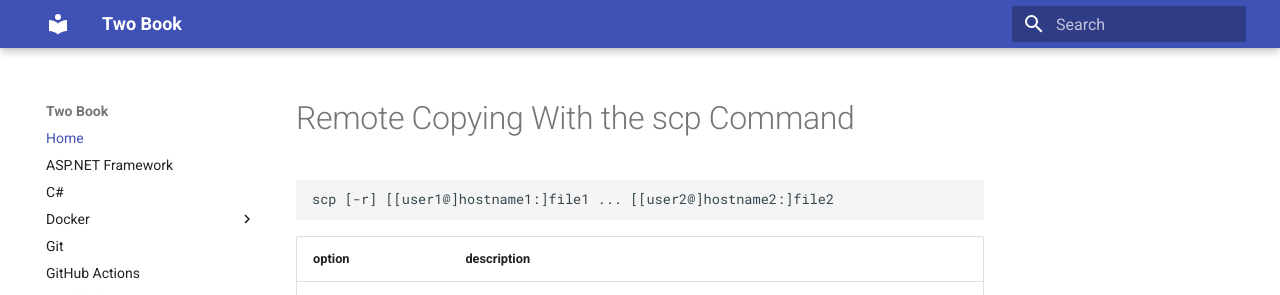
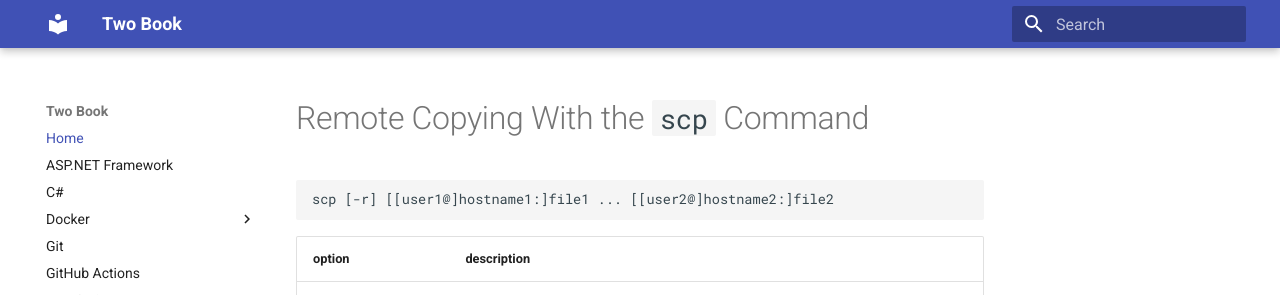
Before and after one commit to two-be/two-book, an MkDocs documentation site: the page built from docs/README.md, in a window 1280 px wide. Shown: the top 295 px of the page. Built offline with MkDocs 1.6.1 and Material for MkDocs 9.7.7, drawn with Linux system fonts in a browser that asks for light colours.

Commit message:
:lipstick:

````diff
--- a/docs/README.md
+++ b/docs/README.md
@@ -1,4 +1,4 @@
-# Remote Copying With the scp Command
+# Remote Copying With the `scp` Command
 
 ```
 scp [-r] [[user1@]hostname1:]file1 ... [[user2@]hostname2:]file2
````
